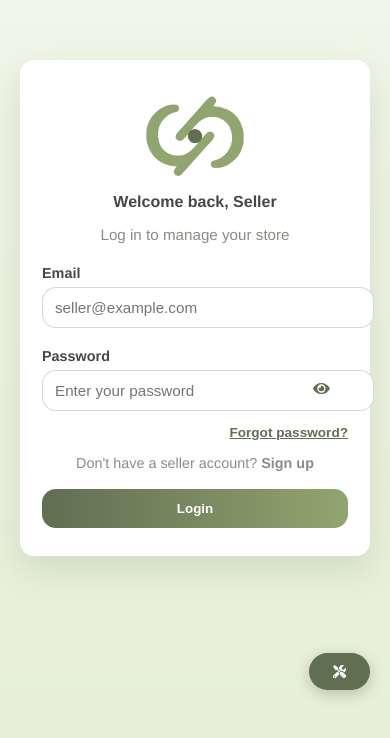
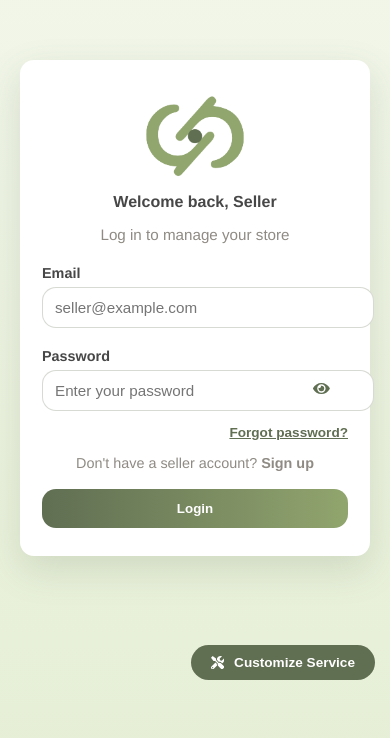
Before and after one commit to core2cover/core2cover-site, a Next.js app: page /sellerlogin in a window 390 px wide. Shown: the part 134-872 px from the top of the page. Built offline with nearby package versions, Linux system fonts and the light colour scheme.

Commit message:
user experience

```diff
--- a/src/components/customer/WorkerServiceButton.css
+++ b/src/components/customer/WorkerServiceButton.css
@@ -1,4 +1,4 @@
-/* Container positioning for Desktop */
+/* Container positioning */
 .worker-service-global-wrapper {
     position: fixed;
     top: 100px;
@@ -21,7 +21,7 @@
     backdrop-filter: blur(2px);
 }
 
-/* Button Styling */
+/* Button Styling & Attention Animation */
 .worker-customize-btn-global {
     background-color: #606E52;
     color: white;
@@ -33,13 +33,30 @@
     gap: 10px;
     font-weight: 600;
     cursor: pointer;
-  box-shadow: 0 4px 15px rgba(0,0,0,0.2);
+    box-shadow: 0 4px 15px rgba(0, 0, 0, 0.2);
     transition: all 0.3s ease;
+    position: relative;
+}
+
+/* Pulse animation for mobile focus */
+@keyframes pulse-attention {
+    0% {
+        box-shadow: 0 0 0 0 rgba(96, 110, 82, 0.4);
+    }
+
+    70% {
+        box-shadow: 0 0 0 15px rgba(96, 110, 82, 0);
+    }
+
+    100% {
+        box-shadow: 0 0 0 0 rgba(96, 110, 82, 0);
+    }
 }
 
 .worker-customize-btn-global.active {
     background-color: #e74c3c;
     z-index: 10000;
+    animation: none;
 }
 
 /* List Overlay - Desktop Default */
@@ -49,7 +66,7 @@
     max-height: 70vh;
     overflow-y: auto;
     border-radius: 15px;
-  box-shadow: 0 15px 40px rgba(0,0,0,0.2);
+    box-shadow: 0 15px 40px rgba(0, 0, 0, 0.2);
     padding: 20px;
     border: 1px solid #eee;
 }
@@ -61,7 +78,39 @@
     margin-bottom: 20px;
 }
 
-.mobile-close-btn { display: none; } /* Hidden on Desktop */
+.mobile-close-btn {
+    display: none;
+}
+
+.worker-category-bar {
+    display: flex;
+    gap: 10px;
+    overflow-x: auto;
+    padding-bottom: 15px;
+    margin-bottom: 15px;
+    border-bottom: 1px solid #f0f0f0;
+    scrollbar-width: none;
+}
+
+.worker-category-bar::-webkit-scrollbar {
+    display: none;
+}
+
+.cat-pill {
+    background: #f5f5f5;
+    border: 1px solid #ddd;
+    padding: 6px 15px;
+    border-radius: 20px;
+    font-size: 0.8rem;
+    white-space: nowrap;
+    cursor: pointer;
+}
+
+.cat-pill.active {
+    background: #606E52;
+    color: white;
+    border-color: #606E52;
+}
 
 .worker-item-mini {
     display: flex;
@@ -91,98 +140,38 @@
     border-radius: 6px;
     text-decoration: none;
     font-size: 0.85rem;
-  transition: opacity 0.2s;
 }
 
-/* RESPONSIVE BREAKPOINT (Matches your screenshot size) */
+/* RESPONSIVE DESIGN */
 @media (max-width: 768px) {
-  .worker-btn-text { display: none; } /* FAB style for mobile */
+  /* Ensure the text is visible instead of hidden */
+  .worker-btn-text {
+    display: inline-block;
+    font-size: 0.85rem;
+  }
 
   .worker-service-global-wrapper {
     top: auto;
-    bottom: 20px;
-    right: 20px;
+    bottom: 30px; /* Elevated for thumb reach */
+    right: 15px;
   }
 
-  .worker-list-overlay {
-    position: fixed;
-    top: 50%;
-    left: 50%;
-    transform: translate(-50%, -50%);
-    width: 90vw;
-    max-height: 80vh;
-    margin: 0;
-    z-index: 10001;
+  .worker-customize-btn-global {
+    /* Change from circular FAB to a wide pill shape for visibility */
+    width: auto;
+    height: auto;
+    padding: 10px 20px;
+    border-radius: 50px;
+    justify-content: center;
+    /* Maintain the pulse to grab attention */
+    animation: pulse-attention 2s infinite;
   }
 
-  .mobile-close-btn {
-    display: flex;
-    background: #f0f0f0;
-    border: none;
-    border-radius: 50%;
-    width: 30px;
-    height: 30px;
-    align-items: center;
-    justify-content: center;
-    cursor: pointer;
-  }
-
-  .worker-call-btn-mini span { font-size: 0.75rem; }
-}
-
-/* Animation */
-.animate-slide-up {
-  animation: slideIn 0.3s ease-out;
-}
-
-@keyframes slideIn {
-  from { opacity: 0; transform: translateY(20px); }
-  to { opacity: 1; transform: translateY(0); }
-}
-
-/* ... existing desktop styles ... */
-
-.worker-category-bar {
-  display: flex;
-  gap: 10px;
-  overflow-x: auto;
-  padding-bottom: 15px;
-  margin-bottom: 15px;
-  border-bottom: 1px solid #f0f0f0;
-  scrollbar-width: none; /* Hide scrollbar for Chrome/Safari */
-}
-
-.worker-category-bar::-webkit-scrollbar { display: none; }
-
-.cat-pill {
-  background: #f5f5f5;
-  border: 1px solid #ddd;
-  padding: 6px 15px;
-  border-radius: 20px;
-  font-size: 0.8rem;
-  white-space: nowrap;
-  cursor: pointer;
-  transition: all 0.2s;
-}
-
-.cat-pill.active {
-  background: #606E52;
-  color: white;
-  border-color: #606E52;
-}
-
-@media (max-width: 2560px) {
-    .worker-list-overlay{
-        width: 100%;
-    }
-}
-
-/* Modal styling for mobile */
-@media (max-width: 768px) {
+  /* Adjust the Bottom Sheet for mobile */
   .worker-list-overlay {
     position: fixed;
     top: auto;
-    bottom: 0; /* Bottom sheet style for mobile */
+    bottom: 0;
     left: 0;
     width: 90vw;
     max-height: 80vh;
@@ -191,15 +180,20 @@
     z-index: 10001;
     padding: 25px 20px;
   }
+}
+/* Animation */
+@keyframes slideIn {
+    from {
+        opacity: 0;
+        transform: translateY(20px);
+    }
 
-  .worker-grid-mini {
-    padding-bottom: 40px;
+    to {
+        opacity: 1;
+        transform: translateY(0);
     }
 }
 
-.no-workers {
-  text-align: center;
-  color: #999;
-  font-size: 0.9rem;
-  padding: 20px 0;
+.animate-slide-up {
+    animation: slideIn 0.3s ease-out;
 }
--- a/src/components/customer/WorkerServiceButton.jsx
+++ b/src/components/customer/WorkerServiceButton.jsx
@@ -2,7 +2,7 @@
 
 import React, { useState, useMemo } from "react";
 import Image from "next/image";
-import { FaTools, FaTimes, FaPhoneAlt, FaSearch } from "react-icons/fa";
+import { FaTools, FaTimes, FaPhoneAlt } from "react-icons/fa";
 import "./WorkerServiceButton.css";
 
 const WorkerServiceButton = () => {
@@ -10,17 +10,17 @@ const WorkerServiceButton = () => {
   const [filter, setFilter] = useState("All");
 
   const workers = [
-    { id: 1, name: "Plumbing Workers", category: "Plumbing", image: "https://images.pexels.com/photos/2310904/pexels-photo-2310904.jpeg?auto=compress&cs=tinysrgb&w=400" },
-    { id: 2, name: "Carpenters Workers", category: "Carpentry", image: "https://images.pexels.com/photos/1249611/pexels-photo-1249611.jpeg?auto=compress&cs=tinysrgb&w=400" },
-    { id: 3, name: "Electrician Workers", category: "Electrical", image: "https://images.pexels.com/photos/257736/pexels-photo-257736.jpeg?auto=compress&cs=tinysrgb&w=400" },
+    { id: 1, name: "Plumbing Workers", category: "Plumbing", phone: "8275922422", image: "https://images.pexels.com/photos/2310904/pexels-photo-2310904.jpeg?auto=compress&cs=tinysrgb&w=400" },
+    { id: 2, name: "Carpenters Workers", category: "Carpentry", phone: "8275922422", image: "https://images.pexels.com/photos/1249611/pexels-photo-1249611.jpeg?auto=compress&cs=tinysrgb&w=400" },
+    { id: 3, name: "Electrician Workers", category: "Electrical", phone: "8275922422", image: "https://images.pexels.com/photos/257736/pexels-photo-257736.jpeg?auto=compress&cs=tinysrgb&w=400" },
   ];
 
-  const categories = ["All", "Plumbing", "Carpentry", "Electrical",];
+  const categories = ["All", "Plumbing", "Carpentry", "Electrical"];
 
   const filteredWorkers = useMemo(() => {
     if (filter === "All") return workers;
     return workers.filter(w => w.category === filter);
-  }, [filter]);
+  }, [filter, workers]);
 
   return (
     <>
@@ -42,7 +42,6 @@ const WorkerServiceButton = () => {
               <button className="mobile-close-btn" onClick={() => setIsOpen(false)}><FaTimes /></button>
             </div>
 
-            {/* NEW: Category Filter Bar */}
             <div className="worker-category-bar">
               {categories.map(cat => (
                 <button
```
Lines whose indentation alone changed are shown as unchanged.
